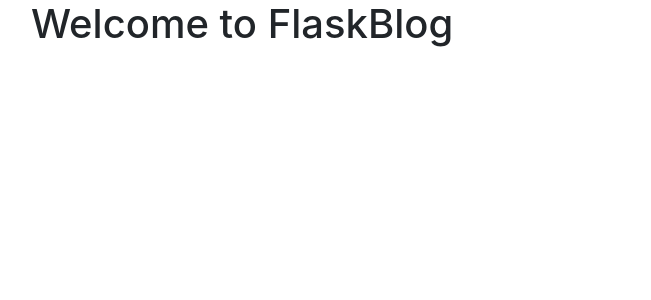
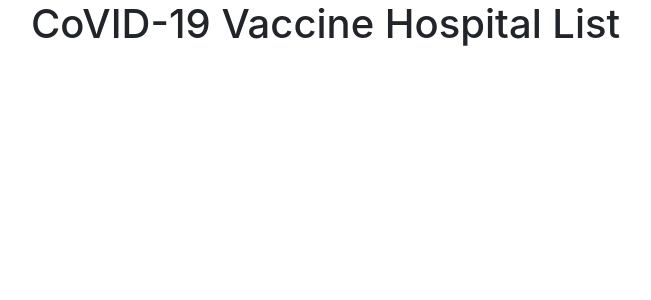
Before and after one commit to demotcsorg/demopythonapp, a Flask app: page / in a window 1280 px wide. Shown: the part 56-356 px from the top of the page, without its empty margins (54-705 px from the left). Run offline with Flask 2, Linux system fonts and the light colour scheme; some libraries are stand-ins or nearby versions.

Commit message:
Correct heading

```diff
--- a/templates/index.html
+++ b/templates/index.html
@@ -1,5 +1,5 @@
 {% extends 'base.html' %}
 
 {% block content %}
-    <h1>{% block title %} Welcome to FlaskBlog {% endblock %}</h1>
+    <h1>{% block title %} CoVID-19 Vaccine Hospital List {% endblock %}</h1>
 {% endblock %}
```
